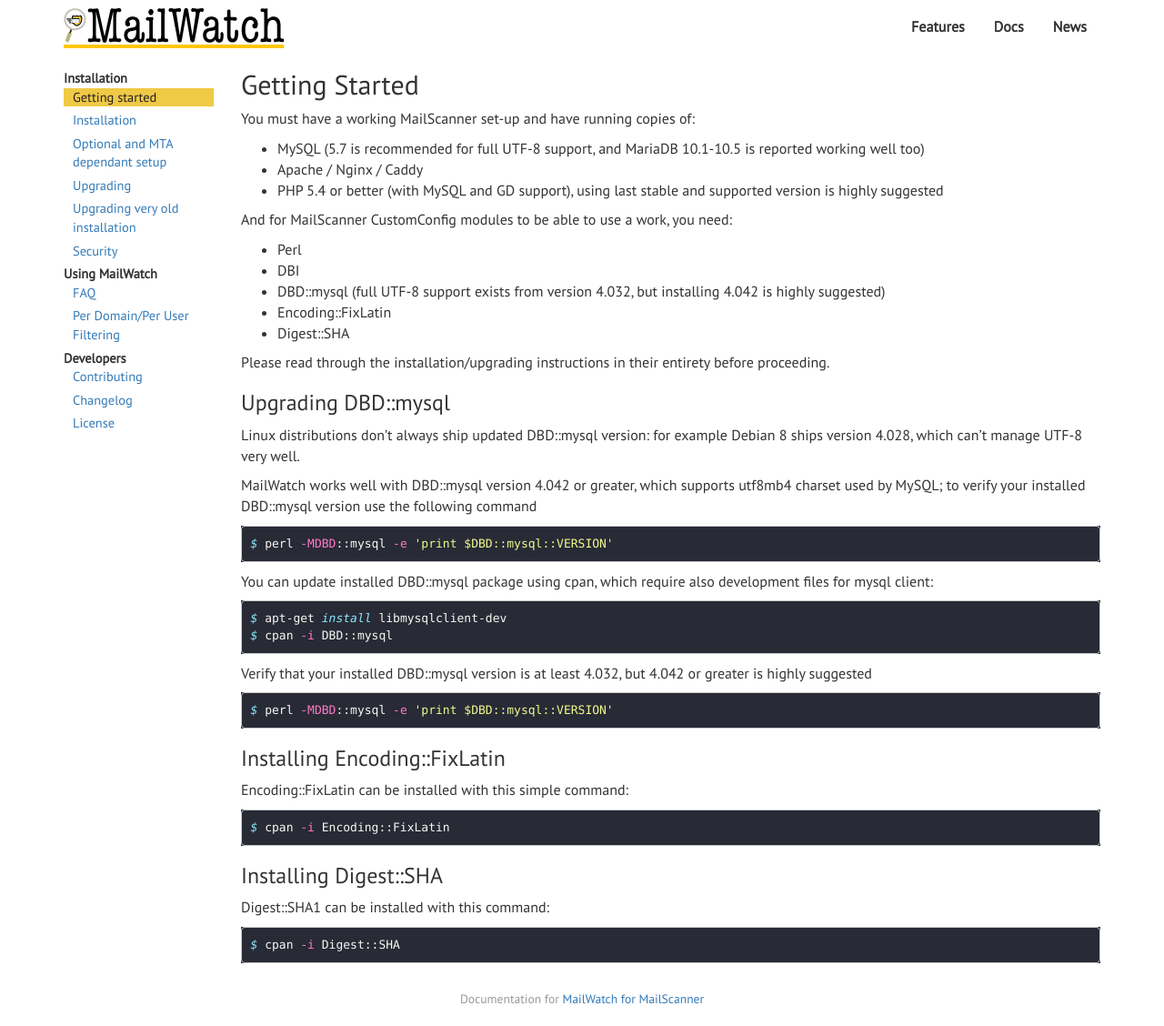
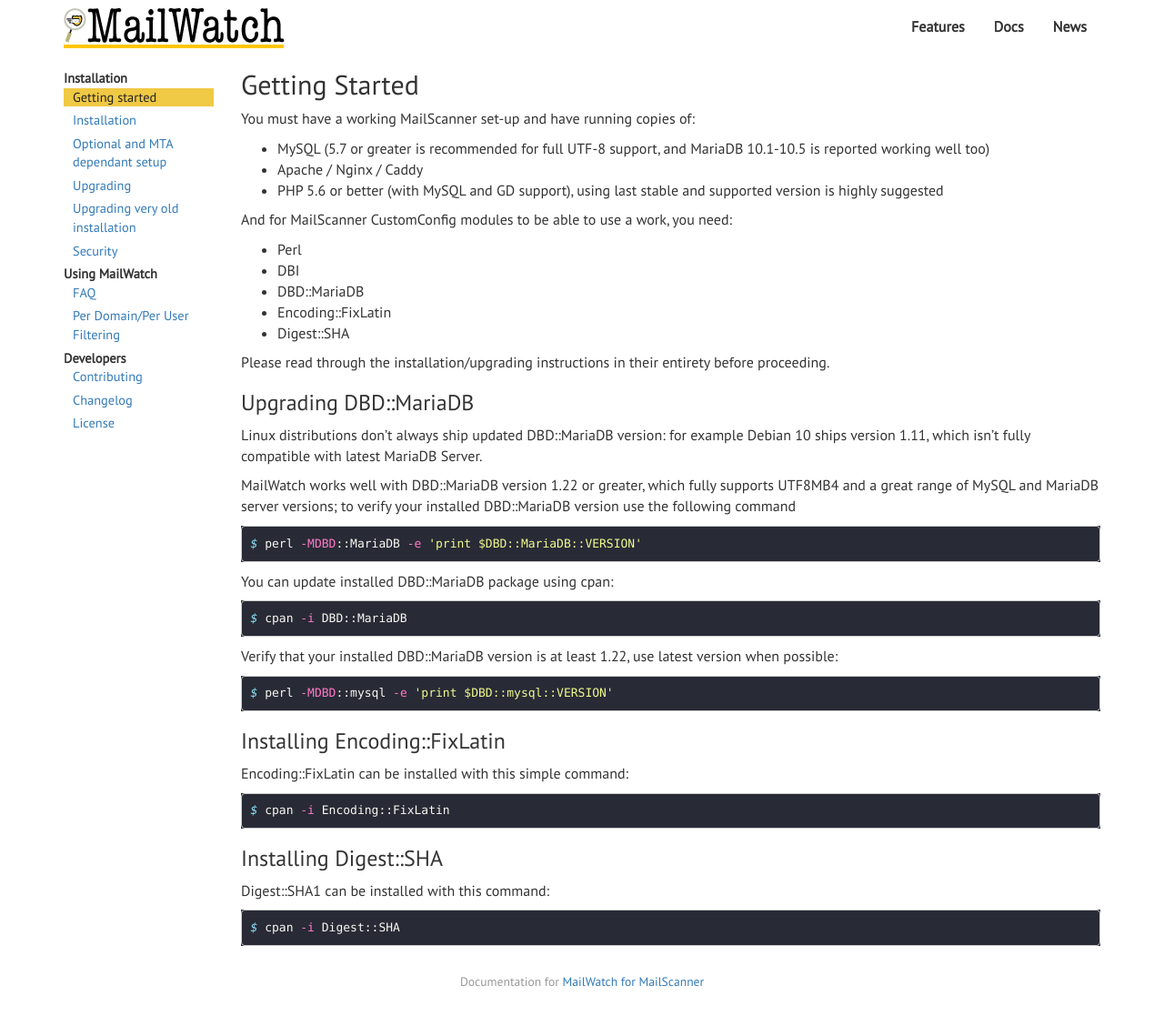
Before and after one commit to mailwatch/mailwatch-docs, a Jekyll site: the page built from _posts/2017-03-23-getting-started.md, in a window 1280 px wide. Shown: the whole page at 91% size. Built offline with Jekyll 4.4.1, drawn with Linux system fonts in a browser that asks for light colours; nearby versions of some CDN libraries.

Commit message:
Update docs to reflect migration to DBD::MariaDB

````diff
--- a/_config.yml
+++ b/_config.yml
@@ -33,7 +33,6 @@ future: true
 #enable some pugins
 gems:
   - jekyll-sitemap
-  - jekyll-mentions
 
 # Exclude non-site files
 exclude: ['bin', 'README.md', 'LICENSE.md']
--- a/_posts/2017-03-23-getting-started.md
+++ b/_posts/2017-03-23-getting-started.md
@@ -10,38 +10,37 @@ order: 0
 
 You must have a working MailScanner set-up and have running copies of:
 
-- MySQL (5.7 is recommended for full UTF-8 support, and MariaDB 10.1-10.5 is reported working well too)
+- MySQL (5.7 or greater is recommended for full UTF-8 support, and MariaDB 10.1-10.5 is reported working well too)
 - Apache / Nginx / Caddy
-- PHP 5.4 or better (with MySQL and GD support), using last stable and supported version is highly suggested
+- PHP 5.6 or better (with MySQL and GD support), using last stable and supported version is highly suggested
 
 And for MailScanner CustomConfig modules to be able to use a work, you need:
 
 - Perl
 - DBI
-- DBD::mysql (full UTF-8 support exists from version 4.032, but installing 4.042 is highly suggested)
+- DBD::MariaDB
 - Encoding::FixLatin
 - Digest::SHA
 
 Please read through the installation/upgrading instructions in their entirety before proceeding.
 
-### Upgrading DBD::mysql
+### Upgrading DBD::MariaDB
 
-Linux distributions don't always ship updated DBD::mysql version: for example Debian 8 ships version 4.028, which can't manage UTF-8 very well.
+Linux distributions don't always ship updated DBD::MariaDB version: for example Debian 10 ships version 1.11, which isn't fully compatible with latest MariaDB Server.
 
-MailWatch works well with DBD::mysql version 4.042 or greater, which supports utf8mb4 charset used by MySQL; to verify your installed DBD::mysql version use the following command
+MailWatch works well with DBD::MariaDB version 1.22 or greater, which fully supports UTF8MB4 and a great range of MySQL and MariaDB server versions; to verify your installed DBD::MariaDB version use the following command
 
 ```shell
-$ perl -MDBD::mysql -e 'print $DBD::mysql::VERSION'
+$ perl -MDBD::MariaDB -e 'print $DBD::MariaDB::VERSION'
 ```
 
-You can update installed DBD::mysql package using cpan, which require also development files for mysql client:
+You can update installed DBD::MariaDB package using cpan:
 
 ```shell
-$ apt-get install libmysqlclient-dev
-$ cpan -i DBD::mysql
+$ cpan -i DBD::MariaDB
 ```
 
-Verify that your installed DBD::mysql version is at least 4.032, but 4.042 or greater is highly suggested
+Verify that your installed DBD::MariaDB version is at least 1.22, use latest version when possible:
 
 ```shell
 $ perl -MDBD::mysql -e 'print $DBD::mysql::VERSION'
````
Also changed, not shown: _posts/2014-07-31-faq.md (+12 -2 lines), _posts/2017-03-23-installing.md (+1 -1 lines), _posts/2017-03-23-upgrading.md (+7 -0 lines), index.md (+1 -1 lines).
